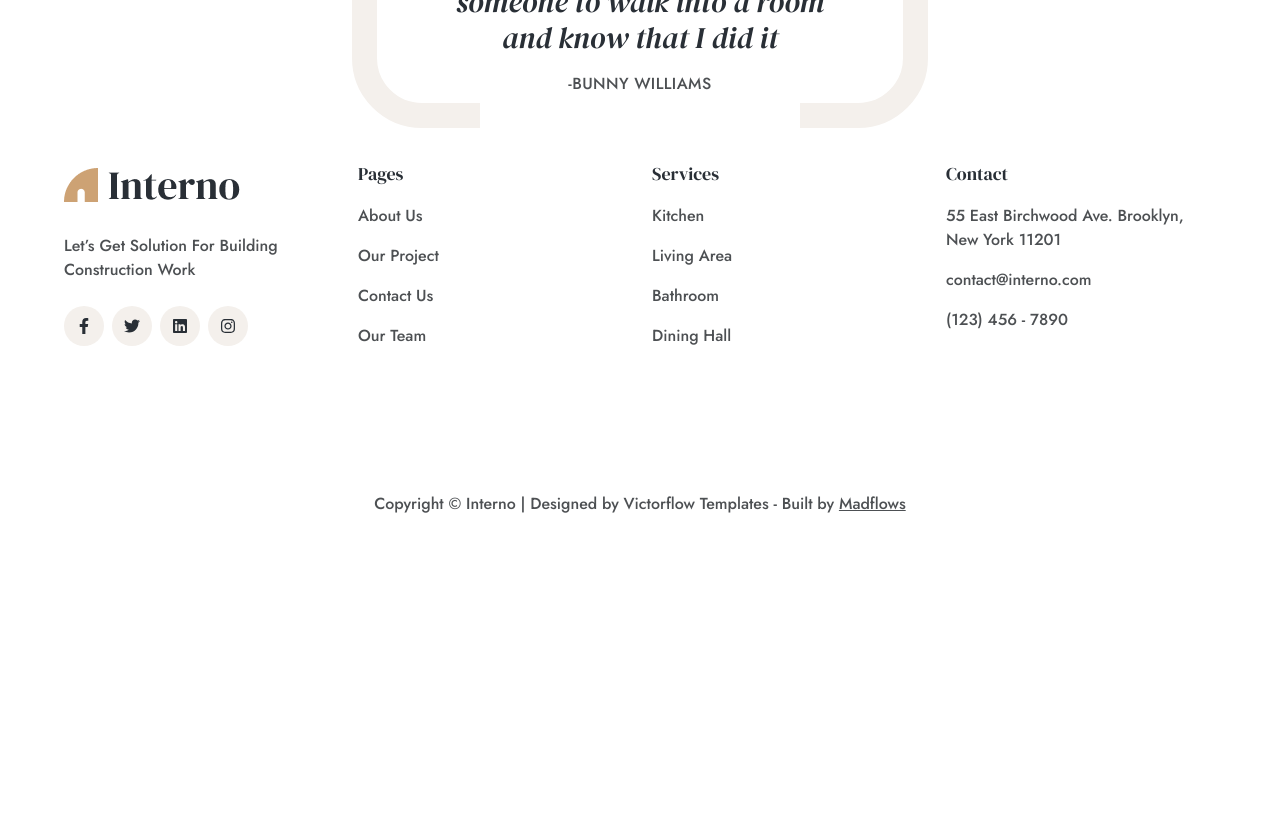
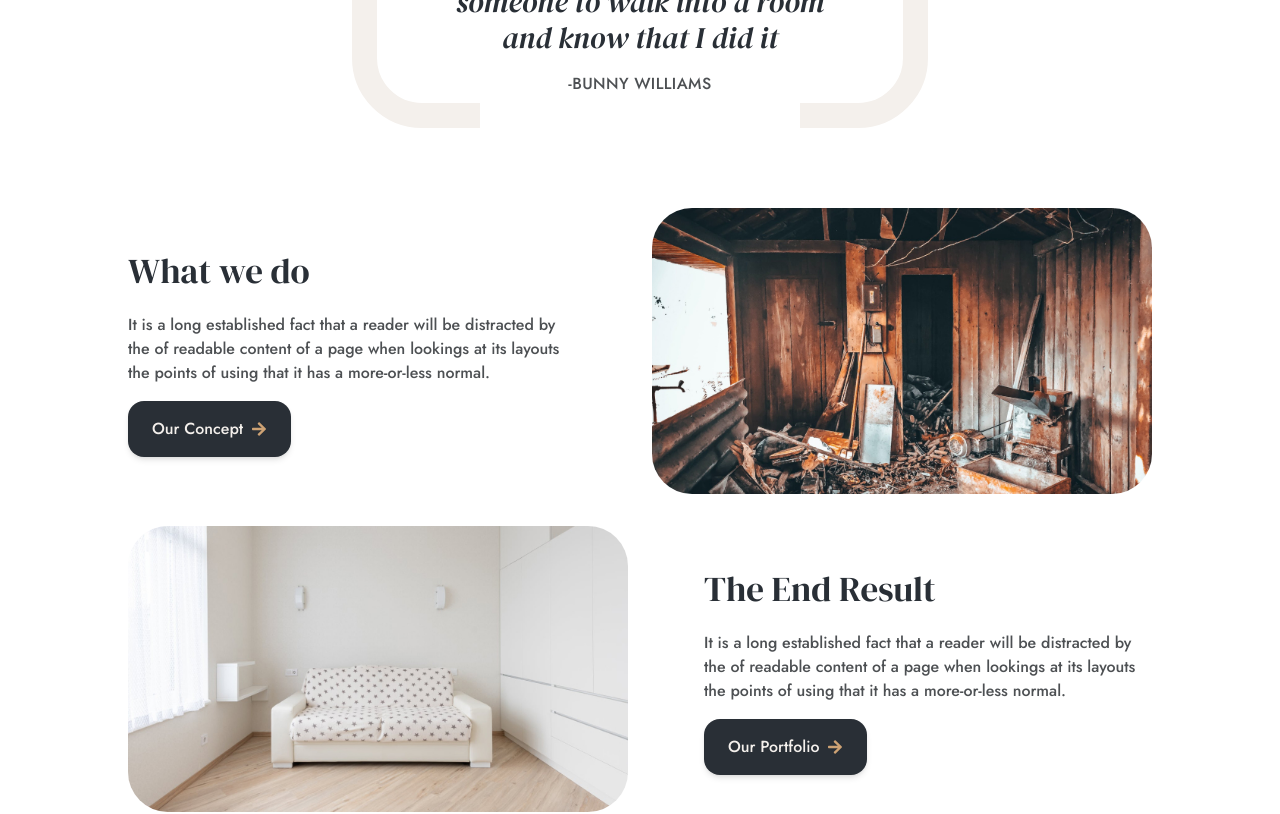
Before and after one commit to techtrybe/interno, a Next.js app: page /about in a window 1280 px wide. Shown: the part 680-1494 px from the top of the page. Before the commit the page ends 1212 px from the top, so only its background shows below. Built offline with nearby package versions, Linux system fonts and the light colour scheme.

Commit message:
Done with the story section

```diff
--- a/components/CallToAction.jsx
+++ b/components/CallToAction.jsx
@@ -5,7 +5,7 @@ const CallToAction = () => {
   return (
     <section className="bg-dark rounded-[40px] py-[3rem] md:py-[4rem] px-6 my-10">
       <div className="w-full max-w-2xl flex flex-col gap-7 items-center text-center text-white mx-auto">
-        <h2 className="font-normal">Wanna Join the Interno?</h2>
+        <h2 className="font-normal text-white">Wanna Join the Interno?</h2>
         <p className="font-normal text-center text-lg">
           Contact Us & Get a Free Consultation
         </p>
--- /dev/null
+++ b/components/about/AboutStory.jsx
@@ -0,0 +1,62 @@
+import React from 'react'
+import { FaArrowRight } from 'react-icons/fa';
+
+const AboutStory = () => {
+  return (
+    <section className='py-[5rem]'>
+        <div className='w-full max-w-5xl mx-auto flex flex-col gap-[2rem]'>
+            <WhatWeDo />
+            <EndResult />
+        </div>
+    </section>
+  )
+}
+
+const WhatWeDo = () => {
+    return (
+      <div className="flex flex-col md:flex-row items-start gap-[2rem] md:items-center md:justify-between">
+        <div className="flex flex-col gap-4 items-start md:justify-start">
+          <h2 className="font-normal">What we do</h2>
+          <p className="text-secondary max-w-md">
+            It is a long established fact that a reader will be distracted by
+            the of readable content of a page when lookings at its layouts the
+            points of using that it has a more-or-less normal.
+          </p>
+          <button className="bg-dark rounded-2xl shadow-md py-4 px-6 w-fit text-lightGray flex items-center gap-2">
+            <span>Our Concept</span>
+            <FaArrowRight className="text-primary" />
+          </button>
+        </div>
+        <div>
+          <img src="/assets/about/whatwedo.jpg" className='w-[500px] rounded-[40px]' alt="what we do" />
+        </div>
+      </div>
+    );
+}
+const EndResult = () => {
+    return (
+      <div className="flex flex-col md:flex-row-reverse items-start gap-[2rem] md:items-center md:justify-between">
+        <div className="flex flex-col gap-4 items-start md:justify-start">
+          <h2 className="font-normal">The End Result</h2>
+          <p className="text-secondary max-w-md">
+            It is a long established fact that a reader will be distracted by
+            the of readable content of a page when lookings at its layouts the
+            points of using that it has a more-or-less normal.
+          </p>
+          <button className="bg-dark rounded-2xl shadow-md py-4 px-6 w-fit text-lightGray flex items-center gap-2">
+            <span>Our Portfolio</span>
+            <FaArrowRight className="text-primary" />
+          </button>
+        </div>
+        <div>
+          <img
+            src="/assets/about/endresult.jpg"
+            className="w-[500px] rounded-[40px]"
+            alt="what we do"
+          />
+        </div>
+      </div>
+    );
+}
+
+export default AboutStory
--- a/pages/about.js
+++ b/pages/about.js
@@ -1,4 +1,5 @@
 import AboutHeader from 'components/about/AboutHeader'
+import AboutStory from 'components/about/AboutStory'
 import Page from 'components/shared/Page'
 import React from 'react'
 
@@ -6,6 +7,7 @@ function AboutPage() {
   return (
     <Page title='About - Interno' className={"p-0"} maxW={"full"}>
         <AboutHeader />
+        <AboutStory />
     </Page>
   )
 }
```
Also changed, not shown: public/assets/about/endresult.jpg (added), public/assets/about/whatwedo.jpg (added).
